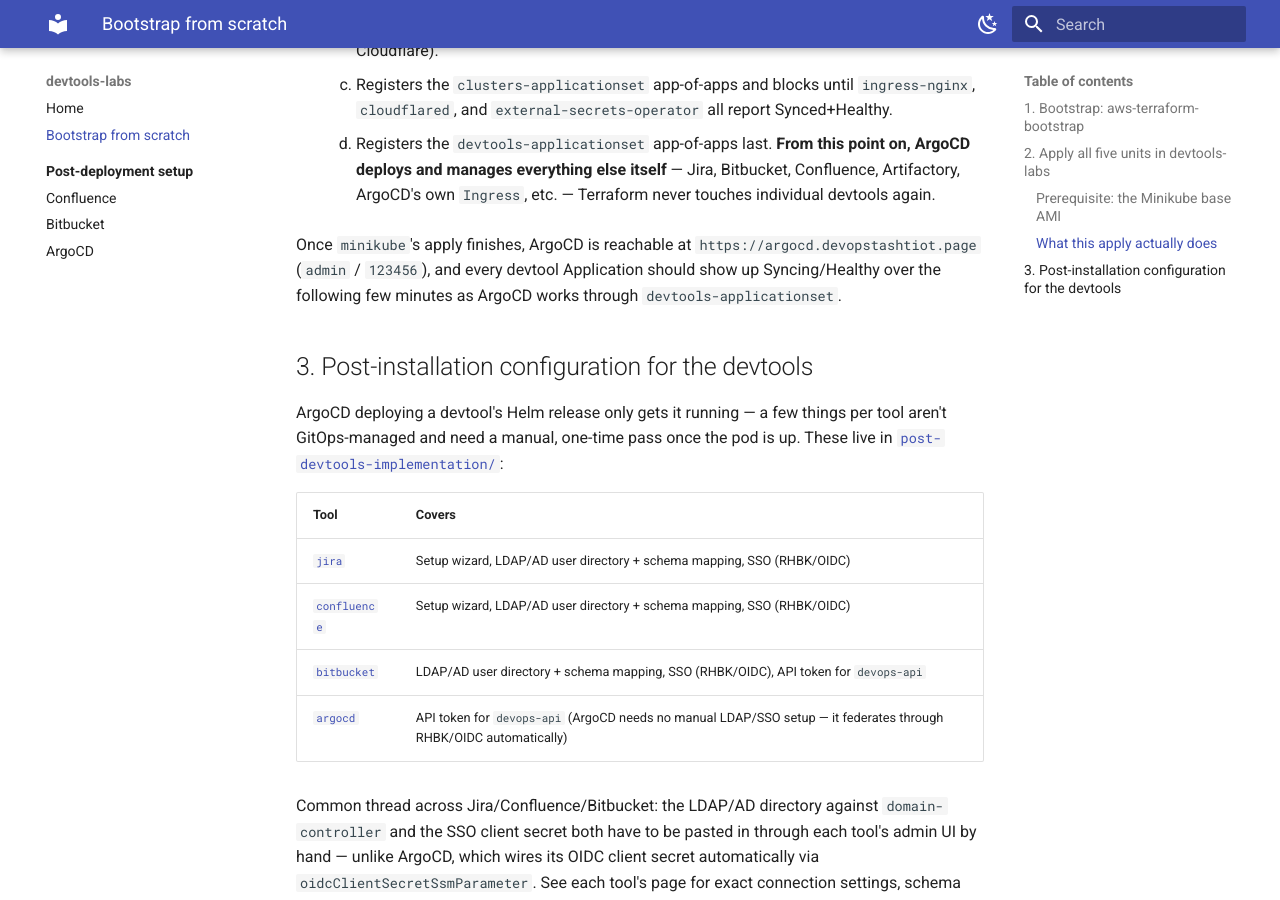
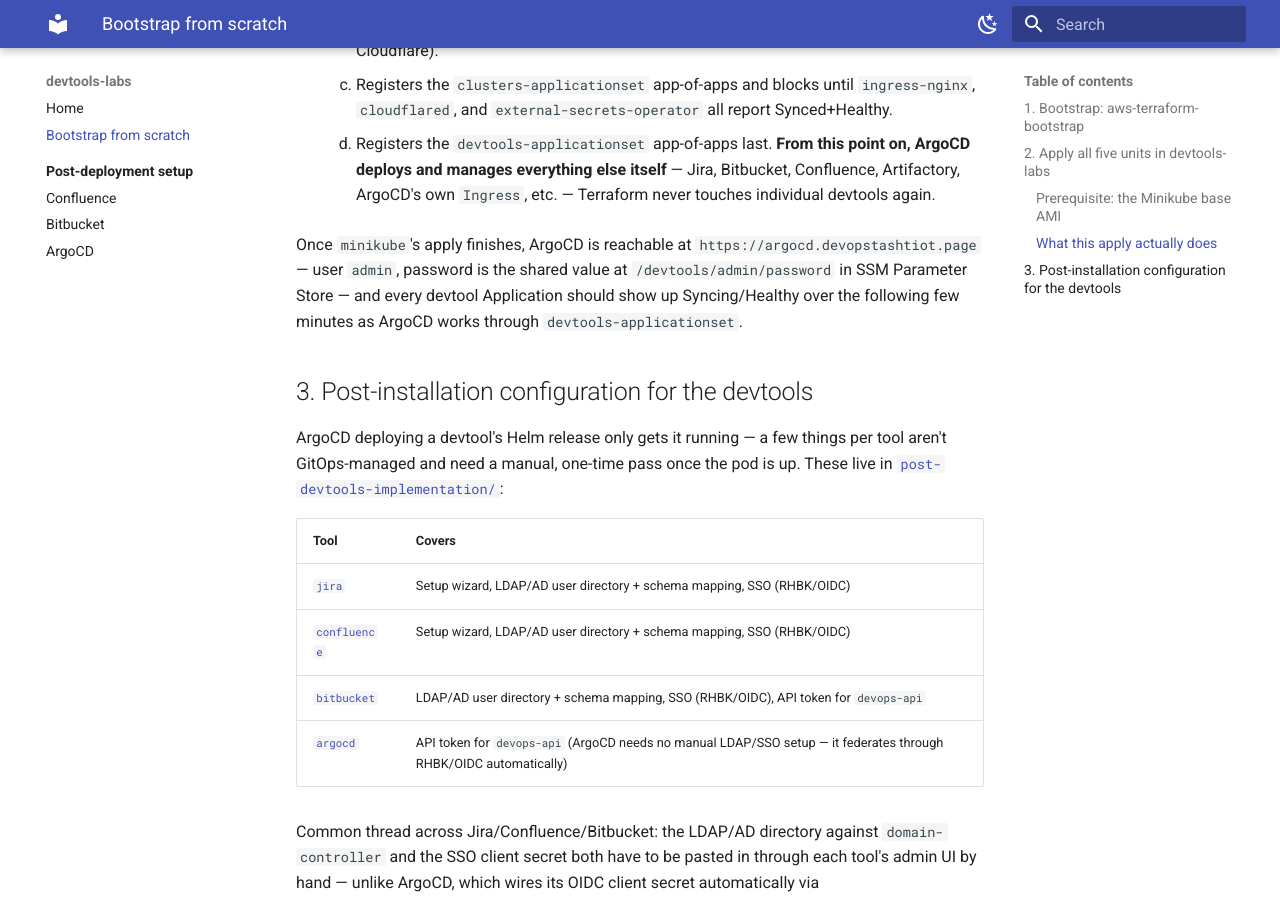
Before and after one commit to devops-tashtiot/devtools-labs, an MkDocs documentation site: the page built from docs/bootstrap.md, in a window 1280 px wide and 900 px high, scrolled down 1864 px. Built offline with MkDocs 1.6.1 and Material for MkDocs 9.7.7, drawn with Linux system fonts in a browser that asks for light colours.

Commit message:
docs: redact ArgoCD default password before making repo public
Point at the SSM parameter instead of the literal value — this repo is
about to be made public so its docs can be hosted on GitHub Pages.

Co-Authored-By: Claude Sonnet 5 <noreply@anthropic.com>

```diff
--- a/docs/bootstrap.md
+++ b/docs/bootstrap.md
@@ -92,9 +92,10 @@ beforehand to avoid juggling simultaneous prompts.
        Terraform never touches individual devtools again.
 
 Once `minikube`'s apply finishes, ArgoCD is reachable at
-`https://argocd.devopstashtiot.page` (`admin` / `123456`), and every devtool
-Application should show up Syncing/Healthy over the following few minutes as
-ArgoCD works through `devtools-applicationset`.
+`https://argocd.devopstashtiot.page` — user `admin`, password is the shared
+value at `/devtools/admin/password` in SSM Parameter Store — and every
+devtool Application should show up Syncing/Healthy over the following few
+minutes as ArgoCD works through `devtools-applicationset`.
 
 ## 3. Post-installation configuration for the devtools
 
```
Also changed, not shown: CLAUDE.md (+1 -1 lines).
